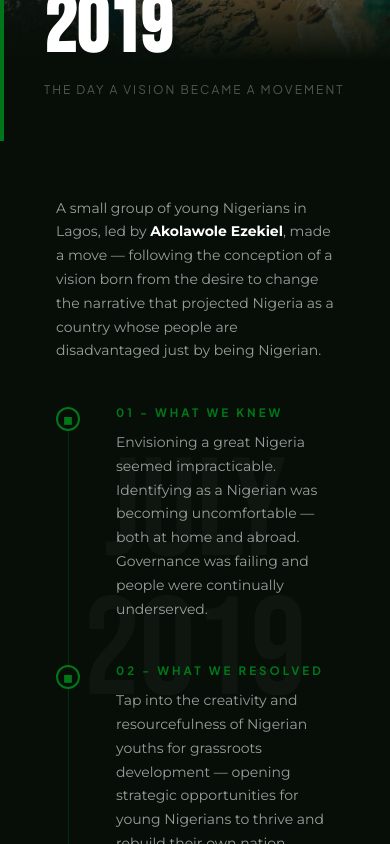
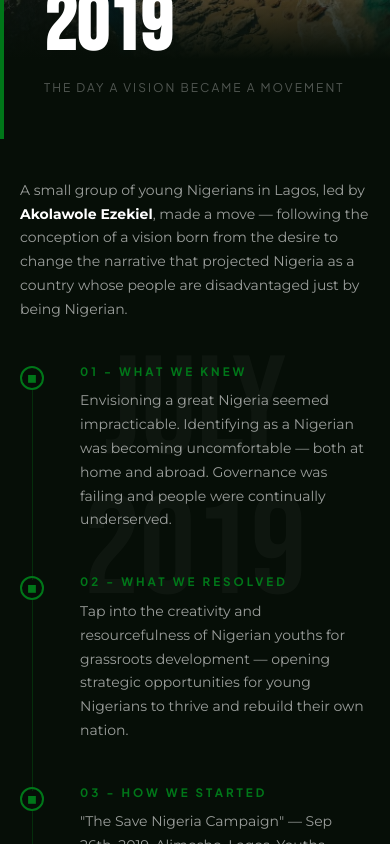
Before and after one commit to preciousuwhubetine/theofficialgni, a React (Vite) app: page / in a window 390 px wide. Shown: the part 3880-4724 px from the top of the page. Built offline with nearby package versions, Linux system fonts and the light colour scheme.

Commit message:
Adjust "Where it began" section styling

```diff
--- a/src/application/views/Homepage/styles.module.css
+++ b/src/application/views/Homepage/styles.module.css
@@ -388,15 +388,12 @@
 .BeginningHeader p {
   color: var(--text-color-light-7);
   font-family: 'Montserrat', 'Plus Jakarta Sans', 'Segoe UI', Roboto, Helvetica, Arial, sans-serif;
+  font-size: 12px;
 }
 
 .BeginningHeader h5 {
   font-weight: 500;
   letter-spacing: 4px;
-}
-
-.BeginningHeader p {
-  font-size: 12px;
 }
 
 .BeginningContent {
@@ -607,6 +604,14 @@
   .BeginningContentImage {
     height: 400px;
   }
+
+  .BeginningContentText {
+    padding: 40px 20px;
+  }
+
+  .BeginningContentText ul li::before {
+    padding-top: 0;
+  }
 }
 
 @media (max-width: 550px) {
```
